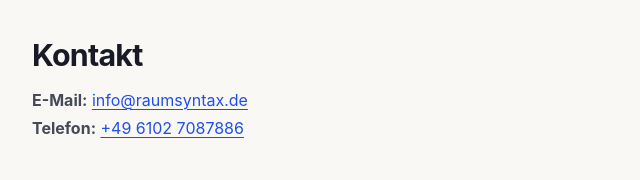
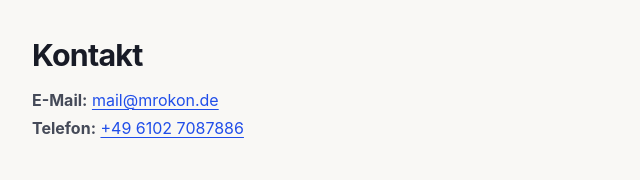
Before and after one commit to thomasmrokon/customyze.me, a plain HTML site: page impressum/index.html in a window 1280 px wide. Shown: the part 828-1008 px from the top of the page, 158-798 px from the left. Drawn offline with Linux system fonts and the light colour scheme.

Commit message:
Aktualisiere Kontaktadresse

```diff
--- a/impressum/index.html
+++ b/impressum/index.html
@@ -48,7 +48,7 @@
 
         <h2>Kontakt</h2>
         <p>
-          <strong>E-Mail:</strong> <a href="mailto:info@raumsyntax.de">info@raumsyntax.de</a><br>
+          <strong>E-Mail:</strong> <a href="mailto:mail@mrokon.de">mail@mrokon.de</a><br>
           <strong>Telefon:</strong> <a href="tel:+4961027087886">+49 6102 7087886</a>
         </p>
 
```
